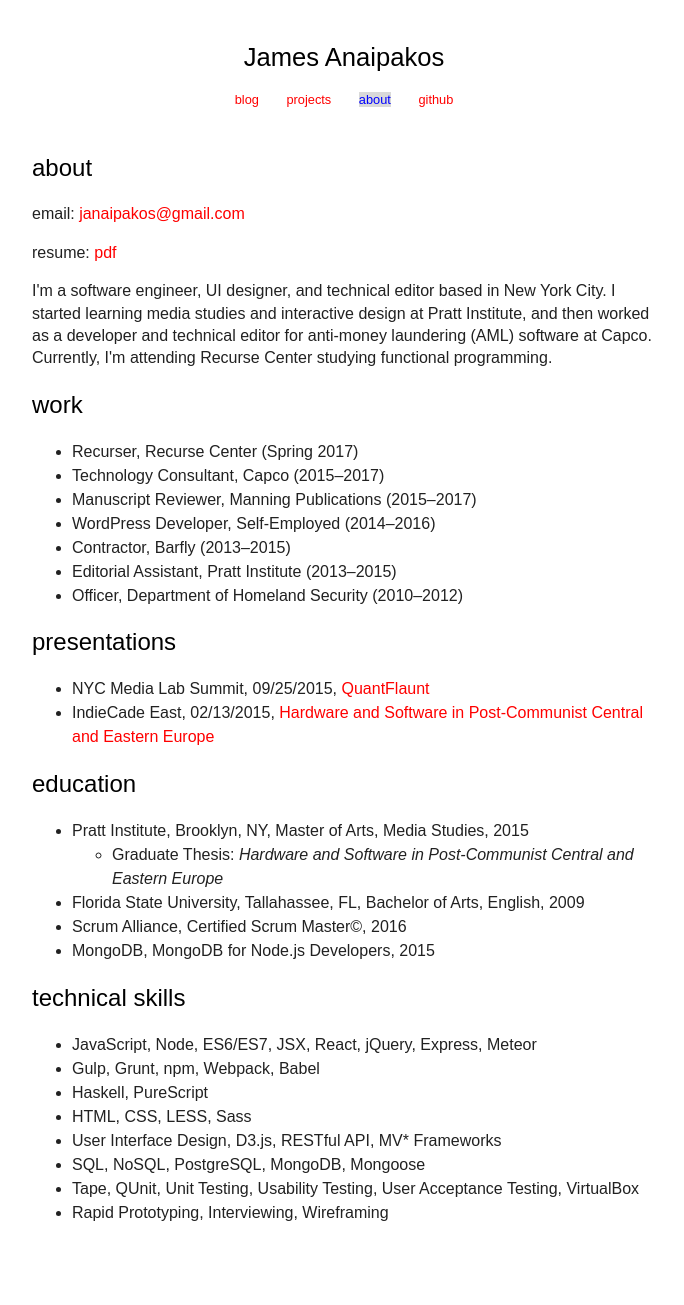
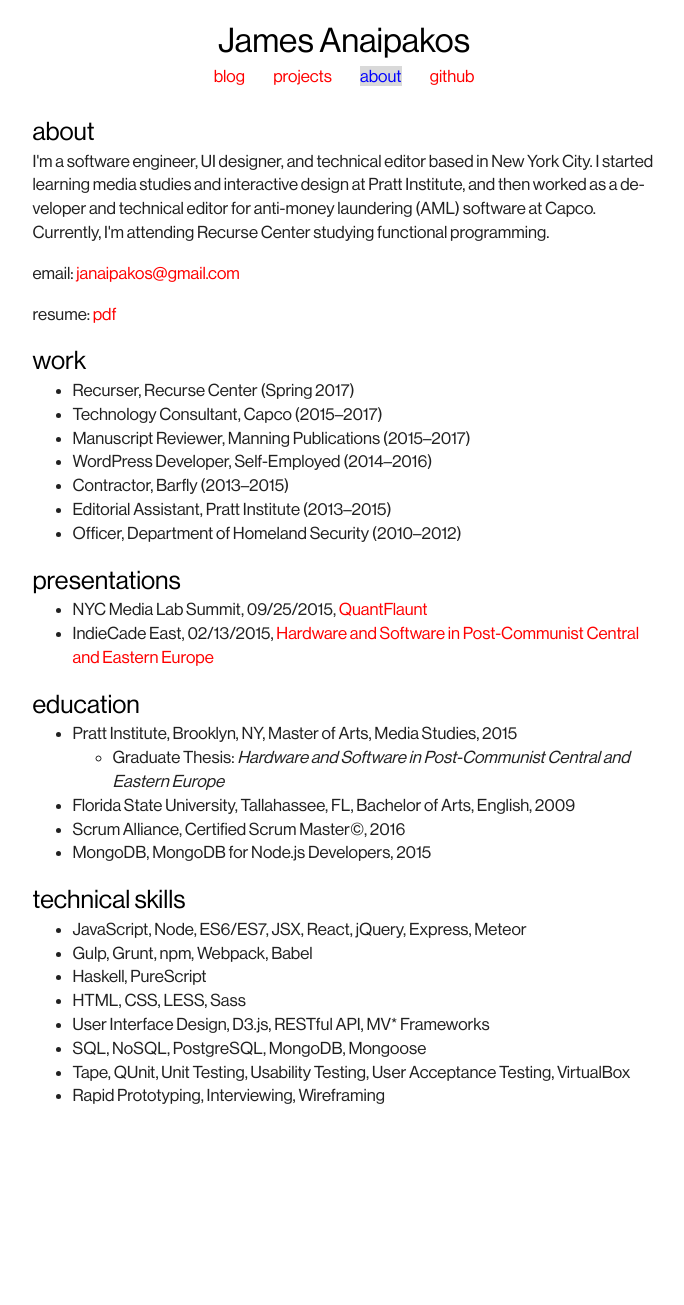
Before and after one commit to janaipakos/janaipakos.github.io, a Jekyll site: the page built from about.md, in a window 1280 px wide. Shown: the whole page, without its empty margins (296-980 px from the left). Built offline with Jekyll 4.4.1, drawn with Linux system fonts in a browser that asks for light colours; after the commit the page ends 1193 px from its top, so only the background shows below that.

Commit message:
edit font

```diff
--- a/about.md
+++ b/about.md
@@ -7,12 +7,13 @@ active: about
             <div>
 
 <h2>about</h2>
-    <p>email:
+    <p>I'm a software engineer, UI designer, and technical editor based in New York City. I started learning media studies and interactive design at Pratt Institute, and then worked as a developer and technical editor for anti-money laundering (AML) software at Capco. Currently, I'm attending Recurse Center studying functional programming.</p>
+    <p class="about-contact">email:
         <a href="mailto:janaipakos@gmail.com" class="link" title="Open email window">janaipakos@gmail.com</a><p>
-    <p>resume:
+    <p class="about-contact">resume:
         <a href="./resumes/james_anaipakos_cv.pdf" class="link" title="pdf resume">pdf</a>
     </p>
-    <p>I'm a software engineer, UI designer, and technical editor based in New York City. I started learning media studies and interactive design at Pratt Institute, and then worked as a developer and technical editor for anti-money laundering (AML) software at Capco. Currently, I'm attending Recurse Center studying functional programming.</p>
+
     <div>
 
 <h2>work</h2>
--- a/css/style.css
+++ b/css/style.css
@@ -4,10 +4,7 @@ html {
     height: 100%;
     -ms-text-size-adjust: 100%;
     -webkit-text-size-adjust: 100%;
-}
-
-:root {
-    font-size: 16px;
+    font-size: 1em;
     box-sizing: border-box;
     --main-color: hsla(0, 0%, 13%, 1);
     --main-bg: hsla(0, 100%, 100%, 1);
@@ -24,40 +21,46 @@ html {
 }
 
 body {
-    margin: 0, auto;
+    hyphens: auto;
+    margin: 0 auto; /*should move to * */
     color: var(--main-color);
     background: var(--main-bg);
-    font-family: arial,sans-serif;
-    font-size: 1rem;
-    line-height: 1.5;
+    font-family: 'Neu Hass',arial,sans-serif;
+    line-height: 1.4;
+    font-variant-ligatures: common-ligatures;
+    -webkit-font-smoothing:antialiased;
+    text-rendering:optimizeLegibility;
     -webkit-font-smoothing: antialiased;
     -webkit-overflow-scrolling: touch;
-    font-variant-ligatures: common-ligatures;
-    text-align: left;
-    -webkit-font-smoothing:antialiased;
-    text-rendering:optimizeLegibility;
+}
+
+@font-face {
+  font-family: 'Neu Hass';
+  src: url('./NeueHaasGroteskDisplay.woff') format('woff');
+  font-style: normal;
+  font-weight: 300;
 }
 
 h1, h2, h3, h4, h5, h6 {
     font-style: normal;
     font-weight: 500;
     color: var(--headline);
-    line-height: 1.25em;
     text-decoration: none;
+    margin: 0 auto;
     /*text-transform: uppercase;*/
 }
 
+p {
+  margin-top: 0;
+}
 /*Font*/
-
-p {
-    line-height: 1.4rem;
-    text-align: left;
-    -webkit-hyphens: auto;
-    -ms-hyphens: auto;
-    hyphens: auto;
-    /*Firefox only*/
+ul {
+  margin-top: 0;
 }
 
+.about-contact {
+  margin-top: 1em;
+}
 b,
 strong {
     font-weight: bold;
@@ -102,14 +105,11 @@ a.link:hover {
 }
 
 .post-meta {
-    margin: -1.5em 0 0;
 }
 
 .blog-post {}
 
 .blog-post h2 {
-    margin: 0 0 -.5em;
-    padding: .5em 0 0;
 }
 
 .post-heading {
@@ -117,7 +117,7 @@ a.link:hover {
 }
 
 .post-heading > h1 {
-    margin: 0 0;
+    margin: 0 0 0 0;
 }
 
 
@@ -140,9 +140,10 @@ img {
 header {
     padding: 1rem;
     margin: 0 0 1rem;
-    font-size: 80%;
 }
 
+.post-title {
+}
 .navbar {}
 
 .navbar__list {
@@ -214,8 +215,12 @@ pre {
     header {
         margin: 0 0;
         padding: 1rem;
+
     }
     header .navbar {
         text-align: center;
     }
+    html {
+      font-size: 1.0625em;
+    }
 }
```
Also changed, not shown: _posts/2017-04-12-Working-With-Typed-CSS.md (+3 -1 lines), _posts/2017-03-29-Master-PureScript-Notes.md (line endings or trailing spaces), css/NeueHaasGroteskDisplay.woff (added), 2 other files.
